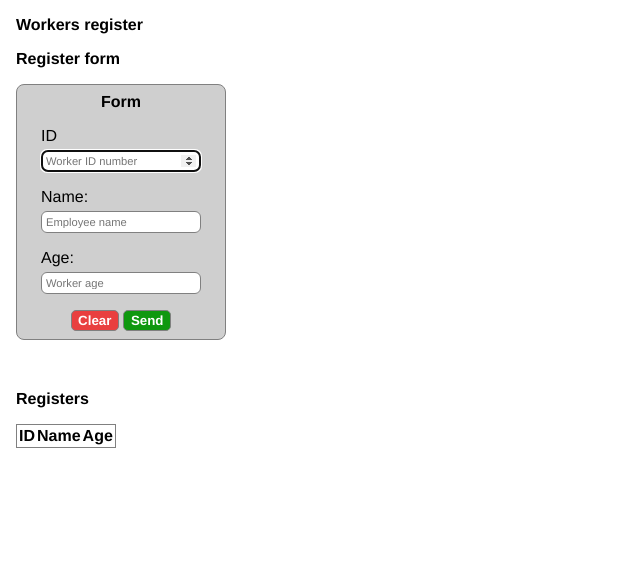
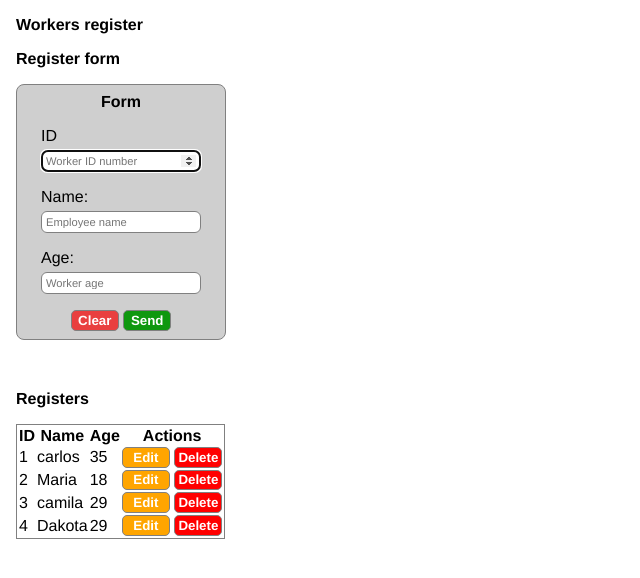
Before and after one commit to ingediego94/simpleCRUD-js, a website built with Vite: page index.html in a window 1280 px wide. Shown: the whole page, without its empty margins (0-640 px from the left). Built offline with nearby package versions, Linux system fonts and the light colour scheme; data requests are answered from the project's data file.

Commit message:
Inserción datos en la tabla

```diff
--- a/db.json
+++ b/db.json
@@ -11,9 +11,14 @@
       "age": 18
     },
     {
+      "id": "3",
+      "name": "camila",
+      "age": 29
+    },
+    {
       "id": "4",
-      "name": "dsfsd",
-      "age": 45
+      "name": "Dakota",
+      "age": 29
     }
   ]
 }
--- a/index.html
+++ b/index.html
@@ -37,12 +37,13 @@
     <!-- Results table -->
     <section class="sections">
         <h2>Registers</h2>
-        <table>
+        <table id="tableResults">
             <thead>
                 <tr>
                     <th>ID</th>
                     <th>Name</th>
                     <th>Age</th>
+                    <th>Actions</th>
                 </tr>
             </thead>
 
@@ -53,6 +54,5 @@
     </section>
 
 <script type="module" src="./js/app.js"></script>
-<script src="./js/app.js"></script>
 </body>
 </html>
--- a/js/app.js
+++ b/js/app.js
@@ -1,9 +1,14 @@
 // Import essential functions:
-import {getData, postData, updateData, deleteData} from './methods.js';
+import {getData, postData, updateData, deleteData} from './methods.js'
 
 
-document.addEventListener('DOMContentLoaded', ()=>{
+document.addEventListener('DOMContentLoaded', async ()=>{
 
+    // 1. Show data on the table.
+    await showData();
+
+
+    // 2. Manage register form.
     const formularie = document.querySelector('#formx');
 
     if(!formularie){
@@ -32,6 +37,7 @@ document.addEventListener('DOMContentLoaded', ()=>{
 
         try{
             const response = await postData(newObj);
+            await showData(); // Refresh the table with new data
             console.info("Data sent correctly.");
             formularie.reset();
         } catch(error){
@@ -39,4 +45,49 @@ document.addEventListener('DOMContentLoaded', ()=>{
         }
 
     });
+
+
 });
+
+
+
+// Show data on table:
+async function showData() {
+
+    const tableResults = document.querySelector('#tableResults tbody');
+
+    try{
+        const data  = await getData();
+
+        if(!Array.isArray(data)) throw new Error("Data is not an array");
+
+        tableResults.innerHTML = '';
+
+        data.forEach(worker => {
+            const tr = document.createElement('tr');
+
+            tr.innerHTML = `
+                <td>${worker.id}</td>
+                <td>${worker.name}</td>
+                <td>${worker.age}</td>
+                <td>
+                    <button id="edit-btn" class="btn edit-btn" data-id="${worker.id}">Edit</button> <button id="delete-btn" class="btn delete-btn" data-id="${worker.id}">Delete</button>
+                </td>
+            `;
+
+            tableResults.appendChild(tr);
+        });
+
+    } catch(error){
+
+        tableResults.innerHTML = `
+            <tr>
+                <td colspan="3">"Error to loading data"</td>
+            </tr>
+        `;
+        console.log(error);
+
+    }
+
+
+}
--- a/js/methods.js
+++ b/js/methods.js
@@ -8,6 +8,7 @@ export async function getData() {
         if(!response.ok) throw new Error(`Error HTTP ${response.status}.`);
 
         const result = await response.json();
+        return result;
         // console.log(result);
 
     } catch(error){
--- a/styles/styles.css
+++ b/styles/styles.css
@@ -46,7 +46,10 @@ h1, h2 {
     border: 1px solid gray;
     color: white;
     font-weight: bold;
+    cursor: pointer;
 }
+
+
 
 #send-btn{
     background-color: rgb(15, 152, 15);
@@ -56,6 +59,14 @@ h1, h2 {
     background-color: rgb(233, 63, 63);
 }
 
+#edit-btn {
+    background-color: orange
+}
+
+#delete-btn {
+    background-color: red;
+}
+
 table{
     margin: 1rem;
     border: 1px solid grey;
```
